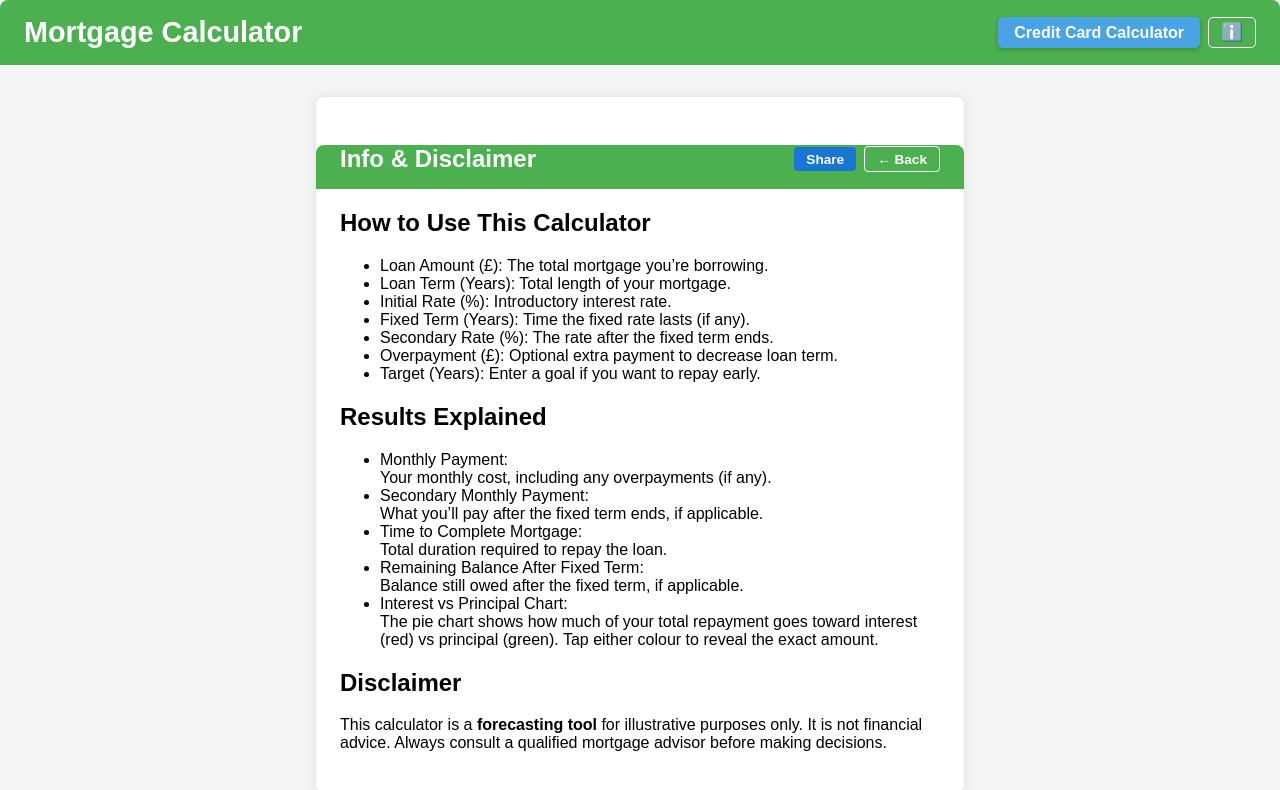
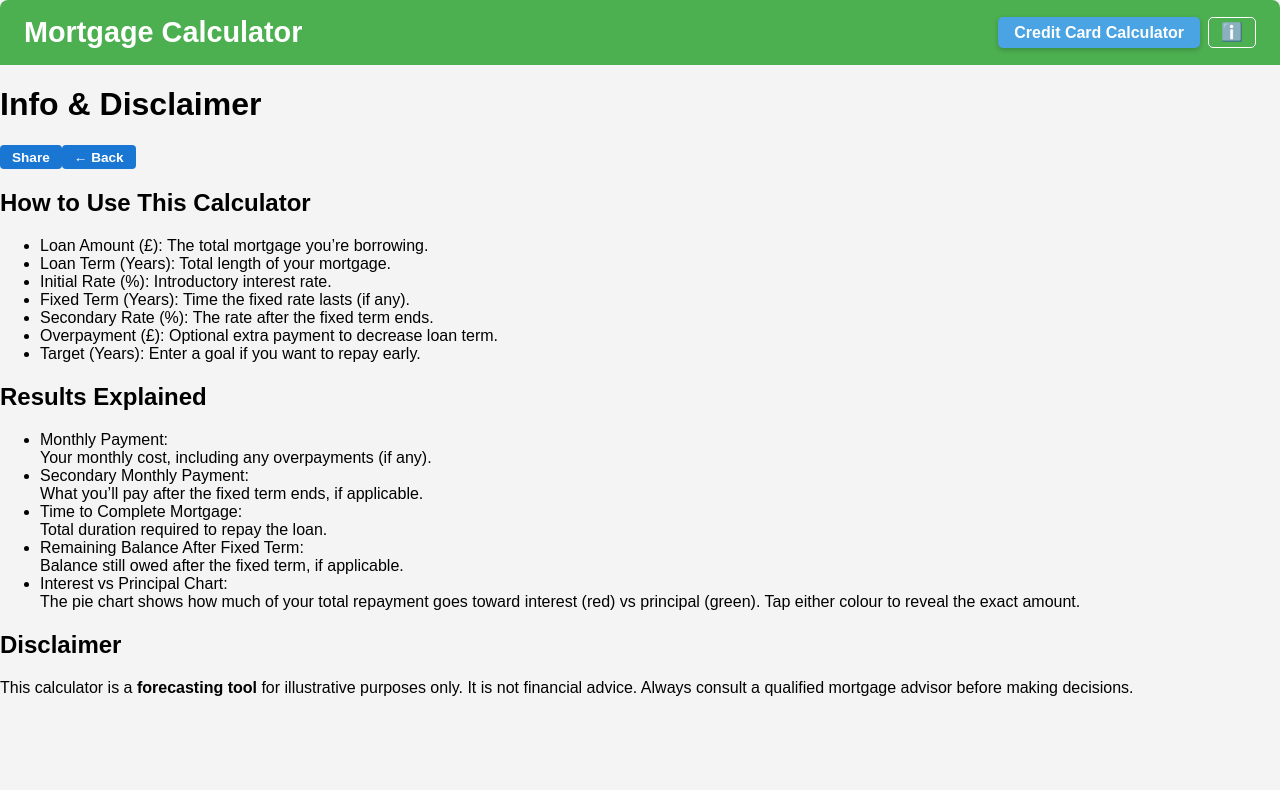
Before and after one commit to Ampdrew06/Mortgage-Calculator, a React (Create React App) app: page /info in a window 1280 px wide. Shown: the top 790 px of the page. Built offline with nearby package versions, Linux system fonts and the light colour scheme.

Commit message:
IMC Info Page Update

```diff
--- a/src/InfoPage.jsx
+++ b/src/InfoPage.jsx
@@ -3,16 +3,16 @@ import './App.css';
 
 function InfoPage({ onBack }) {
   return (
-    <div className="container">
-      <div className="header">
+    <div className="info-page full-width-info">
       <h1>Info & Disclaimer</h1>
+
       <div className="header-buttons">
         <button className="share-btn blue-btn">Share</button>
-          <button className="share-btn back-btn" onClick={onBack} title="Back to Calculator">← Back</button>
-        </div>
+        <button className="share-btn back-btn" onClick={onBack} title="Back to Calculator">
+          ← Back
+        </button>
       </div>
 
-      <div className="info-page">
       <h2>How to Use This Calculator</h2>
       <ul>
         <li><span>Loan Amount (£):</span> The total mortgage you’re borrowing.</li>
@@ -48,14 +48,12 @@ function InfoPage({ onBack }) {
         </li>
       </ul>
 
-
       <h2>Disclaimer</h2>
       <p>
         This calculator is a <strong>forecasting tool</strong> for illustrative purposes only.
         It is not financial advice. Always consult a qualified mortgage advisor before making decisions.
       </p>
     </div>
-    </div>
   );
 }
 
```
Lines whose indentation alone changed are shown as unchanged.
